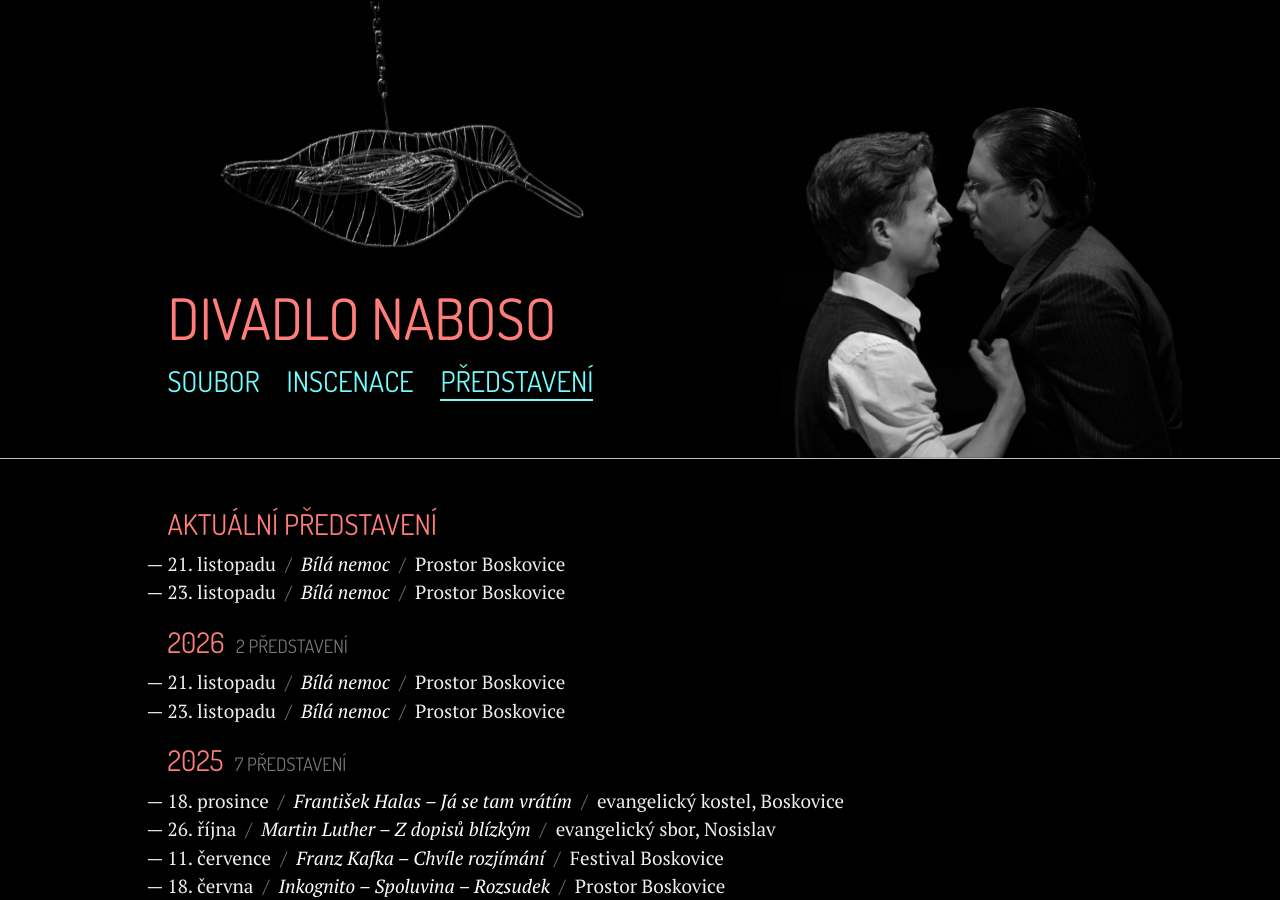
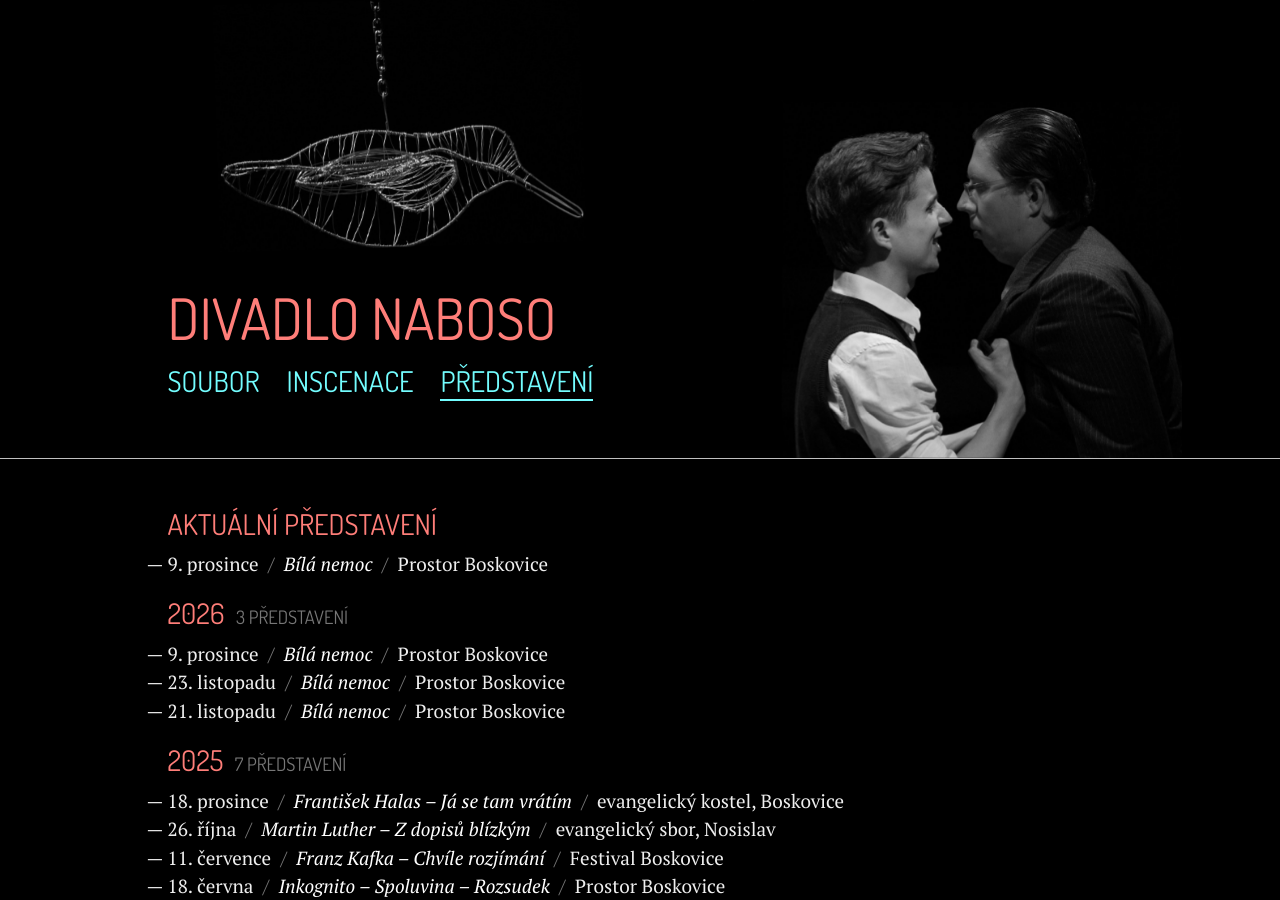
Before and after one commit to zoul/Naboso, a Jekyll site: the page built from predstaveni.html, in a window 1280 px wide and 900 px high. Built offline with Jekyll 4.4.1, drawn with Linux system fonts in a browser that asks for light colours; some of the changed text lies outside the part shown.

Commit message:
Update predstaveni

```diff
--- a/_data/predstaveni.yml
+++ b/_data/predstaveni.yml
@@ -1,13 +1,15 @@
 - rok: 2026
   predstaveni:
     - co: Bílá nemoc
-      kdy: 21. listopadu
+      kdy: 9. prosince
       kde: Prostor Boskovice
       aktualni: ano
     - co: Bílá nemoc
       kdy: 23. listopadu
       kde: Prostor Boskovice
-      aktualni: ano
+    - co: Bílá nemoc
+      kdy: 21. listopadu
+      kde: Prostor Boskovice
 - rok: 2025
   predstaveni:
     - co: František Halas – Já se tam vrátím
```
